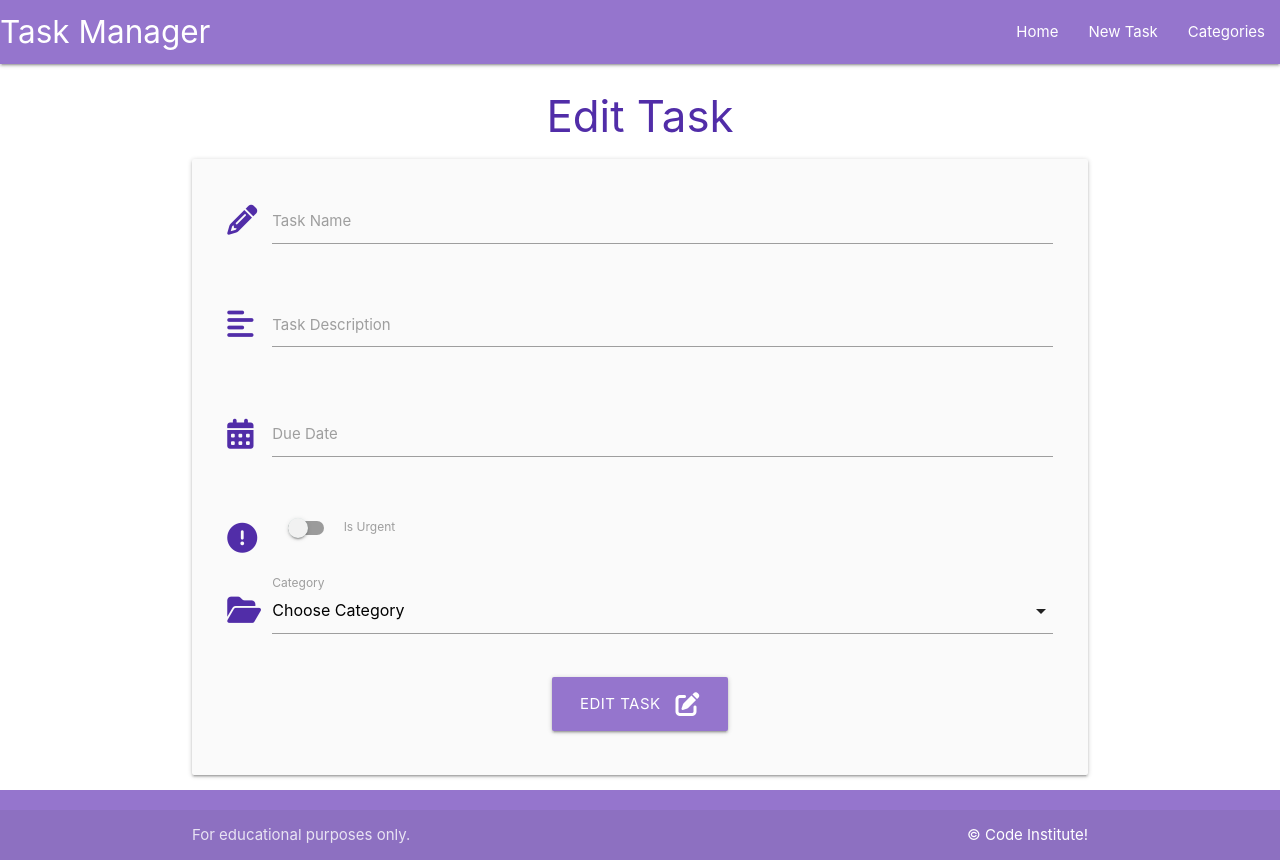
After one commit to ScottE13/task-manager, a Flask app: template taskmanager/templates/edit_task.html in a window 1280 px wide. The commit adds this page. Run offline with Flask 3, Linux system fonts and the light colour scheme; the template is opened without the code that fills it, so the values that code supplies are empty.

Commit message:
Updating Tasks

```diff
--- /dev/null
+++ b/taskmanager/templates/edit_task.html
@@ -0,0 +1,77 @@
+{% extends "base.html" %} {% block content %}
+<h3 class="deep-purple-text text-darken-2 center-align">Edit Task</h3>
+
+<div class="row card-panel grey lighten-5">
+  <form class="col s12" method="POST" action="{{ url_for('edit_task', task_id=task.id) }}">
+    <!-- task_name -->
+    <div class="row">
+      <div class="input-field col s12">
+        <i class="fas fa-pencil-alt prefix deep-purple-text text-darken-2"></i>
+        <input id="task_name" name="task_name" value="{{ task.task_name }}" minlength="5" maxlenght="50" type="text" class="validate" required/>
+        <label for="task_name">Task Name</label>
+      </div>
+    </div>
+    <!-- task_description -->
+    <div class="row">
+        <div class="input-field col s12">
+            <i class="fas fa-align-left prefix deep-purple-text text-darken-2"></i>
+            <textarea id="task_description" name="task_description" minlength="5" maxlenght="200" type="text" class="materialize-textarea validate" required>
+                {{- task.task_description-}}
+            </textarea>
+            <label for="task_description">Task Description</label>
+        </div>
+    </div>
+    <!-- due_date -->
+    <div class="row">
+        <div class="input-field col s12">
+            <i class="fas fa-calendar-alt prefix deep-purple-text text-darken-2"></i>
+            <input id="due_date" name="due_date" type="text" value="{{ task.due_date.strftime('%d, %B, %Y') }}" class="datepicker validate" required />
+            <label for="due_date">Due Date</label>
+        </div>
+    </div>
+    <!-- is_urgent -->
+    <div class="row">
+        <div class="input-field col s12">
+            <div class="switch">
+                <i class="fas fa-exclamation-circle prefix deep-purple-text text-darken-2"></i>
+                <label for="is_urgent">
+                    {% if task.is_urgent == True %}
+                    <input id="is_urgent" name="is_urgent" type="checkbox" checked>
+                    {% else %}
+                    <input id="is_urgent" name="is_urgent" type="checkbox">
+                    {% endif %}
+                    <span class="lever"></span>
+                    Is Urgent
+                </label>
+            </div>
+        </div>
+    </div>
+    <!-- category_id -->
+    <div class="row">
+        <div class="input-field col s12">
+            <i class="fas fa-folder-open prefix deep-purple-text text-darken-2"></i>
+            <select name="category_id" id="category_id" class="validate" required>
+                <option value="" disabled selected>Choose Category</option>
+                {% for category in categories %}
+                    {% if category == task.category %}
+                    <option value="{{ category.id }}" selected>{{ category.category_name }}</option>
+                    {% else %}
+                    <option value="{{ category.id }}">{{ category.category_name }}</option>
+                    {% endif %}
+                {% endfor %}
+            </select>
+            <label for="category_id">Category</label>
+        </div>
+    </div>
+    <!-- submit button -->
+    <div class="row">
+        <div class="col s12 center-align">
+            <button type="submit" class="btn-large deep-purple lighten-2">
+                Edit Task <i class="fas fa-edit right"></i>
+            </button>
+        </div>
+    </div>
+  </form>
+</div>
+
+{% endblock %}
--- a/taskmanager/templates/tasks.html
+++ b/taskmanager/templates/tasks.html
@@ -22,6 +22,9 @@
         <div class="collapsible-body">
             <strong>{{ task.category }}</strong>
             <p>{{ task.task_description }}</p>
+            <p>
+                <a href="{{ url_for('edit_task', task_id=task.id) }}" class="btn green accent-4">Edit</a>
+            </p>
         </div>
     </li>
     {% endfor %}
```
Also changed, not shown: taskmanager/routes.py (+15 -0 lines).
